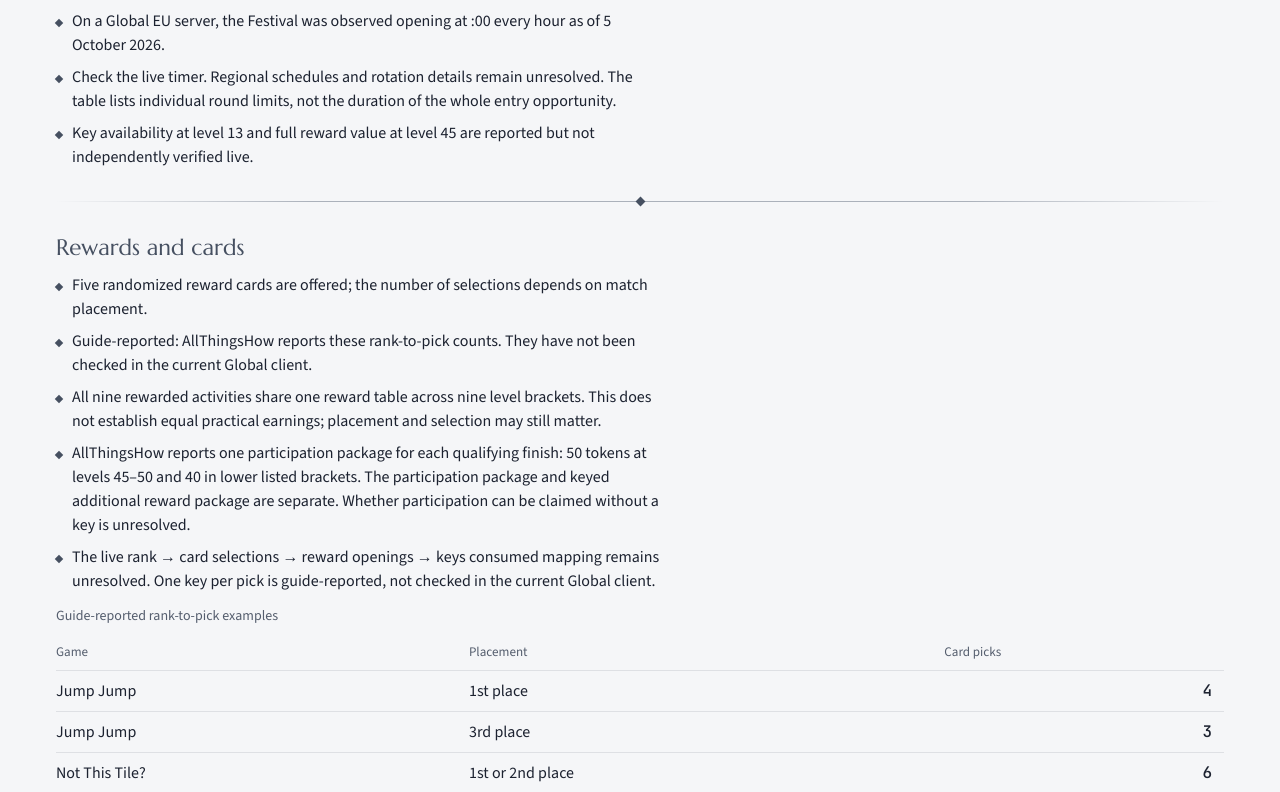
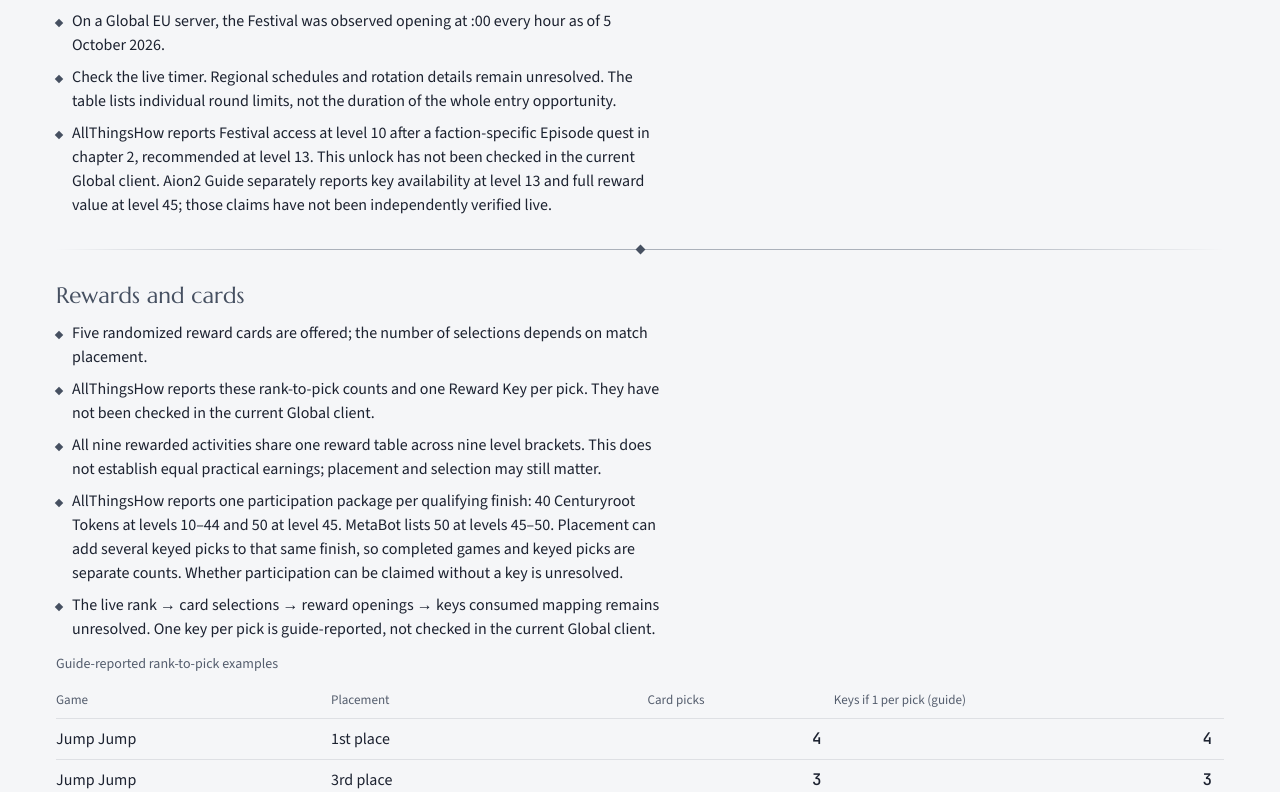
Before and after one commit to tomcorke/aion2, a React (Vite) app: page /#/festival in a window 1280 px wide. Shown: the part 1008-1800 px from the top of the page. Built offline with nearby package versions, Linux system fonts and the light colour scheme.

Commit message:
Explain Festival access and reward key picks

```diff
--- a/src/data/festival.ts
+++ b/src/data/festival.ts
@@ -25,7 +25,7 @@ export const festivalEntry = {
   scheduleCondition:
     "Check the live timer. Regional schedules and rotation details remain unresolved. The table lists individual round limits, not the duration of the whole entry opportunity.",
   levelCondition:
-    "Key availability at level 13 and full reward value at level 45 are reported but not independently verified live.",
+    "AllThingsHow reports Festival access at level 10 after a faction-specific Episode quest in chapter 2, recommended at level 13. This unlock has not been checked in the current Global client. Aion2 Guide separately reports key availability at level 13 and full reward value at level 45; those claims have not been independently verified live.",
 };
 
 export const festivalRewards = {
@@ -39,13 +39,13 @@ export const festivalRewards = {
       { game: "Not This Tile?", rank: "1st or 2nd place", picks: 6 },
     ],
     pickCondition:
-      "Guide-reported: AllThingsHow reports these rank-to-pick counts. They have not been checked in the current Global client.",
+      "AllThingsHow reports these rank-to-pick counts and one Reward Key per pick. They have not been checked in the current Global client.",
   },
   sharedTable:
     "All nine rewarded activities share one reward table across nine level brackets. This does not establish equal practical earnings; placement and selection may still matter.",
   participation: { tokens: 50, levels: "45–50", lowerBracketTokens: 40 },
   packageCondition:
-    "AllThingsHow reports one participation package for each qualifying finish: 50 tokens at levels 45–50 and 40 in lower listed brackets. The participation package and keyed additional reward package are separate. Whether participation can be claimed without a key is unresolved.",
+    "AllThingsHow reports one participation package per qualifying finish: 40 Centuryroot Tokens at levels 10–44 and 50 at level 45. MetaBot lists 50 at levels 45–50. Placement can add several keyed picks to that same finish, so completed games and keyed picks are separate counts. Whether participation can be claimed without a key is unresolved.",
   mappingCondition:
     "The live rank → card selections → reward openings → keys consumed mapping remains unresolved. One key per pick is guide-reported, not checked in the current Global client.",
   otherRewards: [
--- a/src/pages/Festival/Festival.tsx
+++ b/src/pages/Festival/Festival.tsx
@@ -333,6 +333,7 @@ function Reference() {
           ]}
         />
 
+        <div className={STYLES.scroll}>
           <table className={STYLES.table}>
             <caption>Guide-reported rank-to-pick examples</caption>
             <thead>
@@ -340,18 +341,23 @@ function Reference() {
                 <th scope="col">Game</th>
                 <th scope="col">Placement</th>
                 <th scope="col">Card picks</th>
+                <th scope="col">Keys if 1 per pick (guide)</th>
               </tr>
             </thead>
             <tbody>
-            {festivalRewards.cards.pickExamples.map(({ game, rank, picks }) => (
+              {festivalRewards.cards.pickExamples.map(
+                ({ game, rank, picks }) => (
                   <tr key={`${game}-${rank}`}>
                     <th scope="row">{game}</th>
                     <td>{rank}</td>
                     <td className={STYLES.figure}>{picks}</td>
+                    <td className={STYLES.figure}>{picks}</td>
                   </tr>
-            ))}
+                ),
+              )}
             </tbody>
           </table>
+        </div>
 
         <h3>Other rewards</h3>
         <Notes items={festivalRewards.otherRewards} />
```
Also changed, not shown: 2 other files (tests, documents, lock files or other folders). Lines whose indentation alone changed are shown as unchanged.
